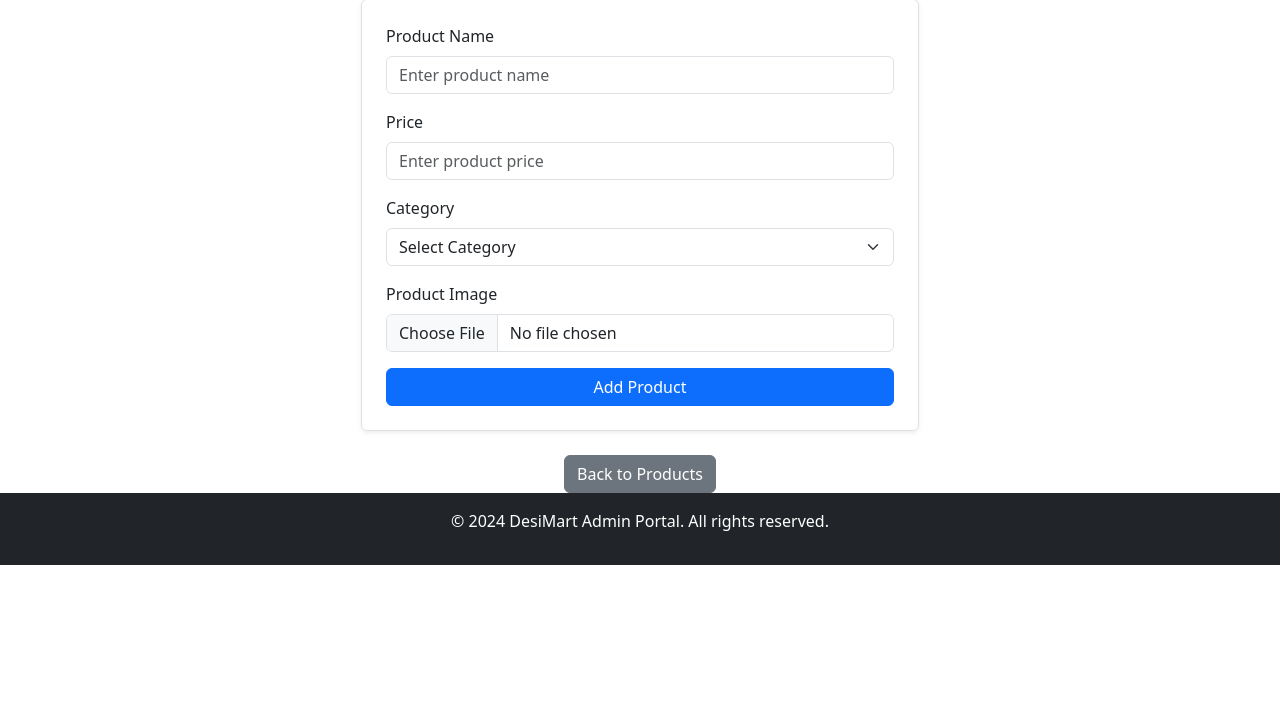
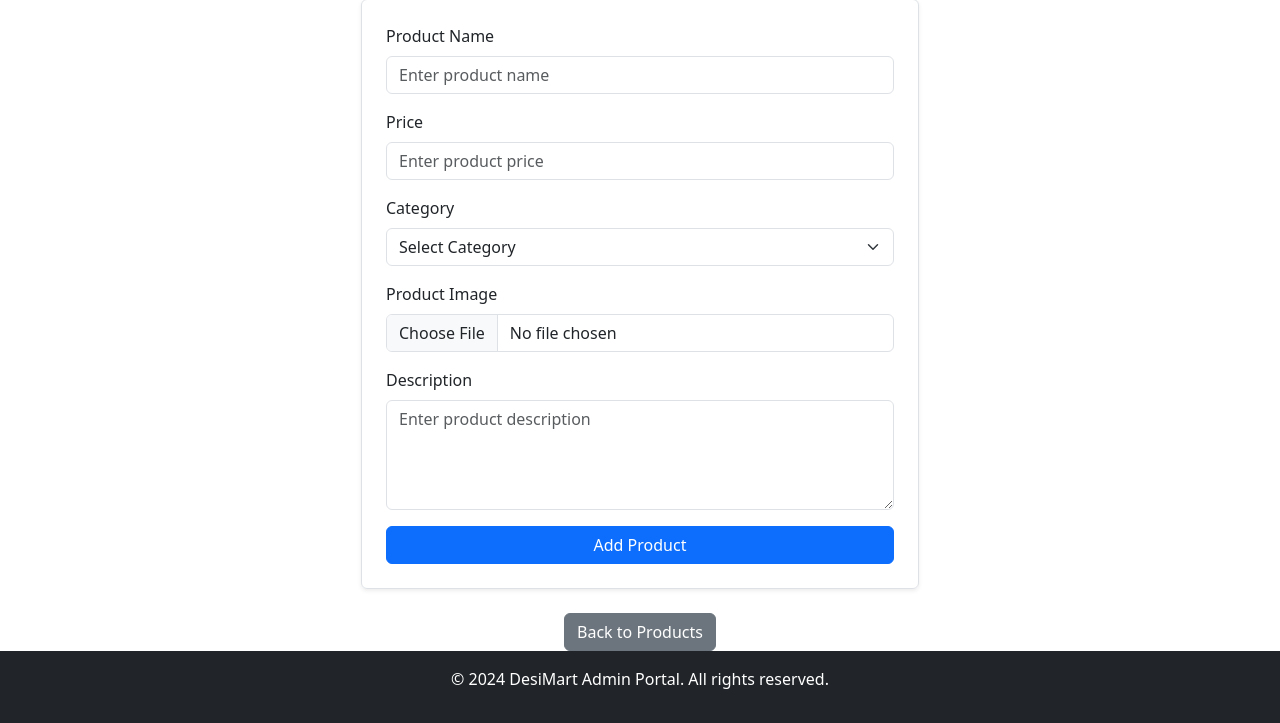
Before and after one commit to harikarnan/Desi-Mart, a PHP site: page /admin/add_product.php in a window 1280 px wide. Shown: the part 216-939 px from the top of the page. Before the commit the page ends 781 px from the top, so only its background shows below. Run offline with PHP 8.4, Linux system fonts and the light colour scheme; the visitor is signed in with stand-in values (Sample User, id 1); data that the repository does not hold is empty.

Commit message:
Added product description option

```diff
--- a/desimart/admin/add_product.php
+++ b/desimart/admin/add_product.php
@@ -9,6 +9,7 @@ if ($_SERVER['REQUEST_METHOD'] === 'POST') {
     $name = $_POST['name'];
     $price = $_POST['price'];
     $category_id = $_POST['category_id'];
+    $description = $_POST['description'];
 
     // Handle image upload
     $image_path = null;
@@ -27,8 +28,8 @@ if ($_SERVER['REQUEST_METHOD'] === 'POST') {
 
     // Insert product if no errors
     if (!isset($error)) {
-        $stmt = $db->prepare("INSERT INTO products (name, price, category_id, products_image_path) VALUES (?, ?, ?, ?)");
-        $stmt->bind_param("sdis", $name, $price, $category_id, $image_path); // Corrected type definition string
+        $stmt = $db->prepare("INSERT INTO products (name, price, category_id, products_image_path, description) VALUES (?, ?, ?, ?, ?)");
+        $stmt->bind_param("sdiss", $name, $price, $category_id, $image_path, $description);
 
         if ($stmt->execute()) {
             header("Location: products.php");
@@ -73,6 +74,10 @@ if ($_SERVER['REQUEST_METHOD'] === 'POST') {
             <label for="image" class="form-label">Product Image</label>
             <input type="file" name="image" id="image" class="form-control" accept="image/*">
         </div>
+        <div class="mb-3">
+            <label for="description" class="form-label">Description</label>
+            <textarea name="description" id="description" class="form-control" rows="4" placeholder="Enter product description" required></textarea>
+        </div>
         <button type="submit" class="btn btn-primary w-100">Add Product</button>
     </form>
 
```
Also changed, not shown: desimart/admin/edit_product.php (+7 -2 lines).
